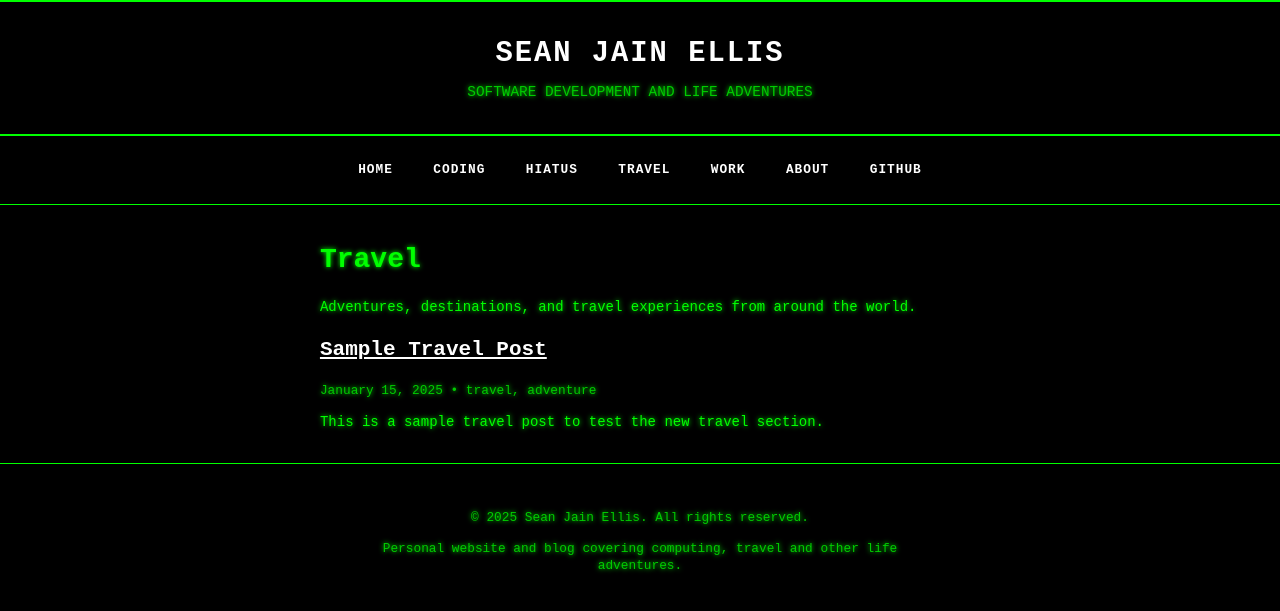
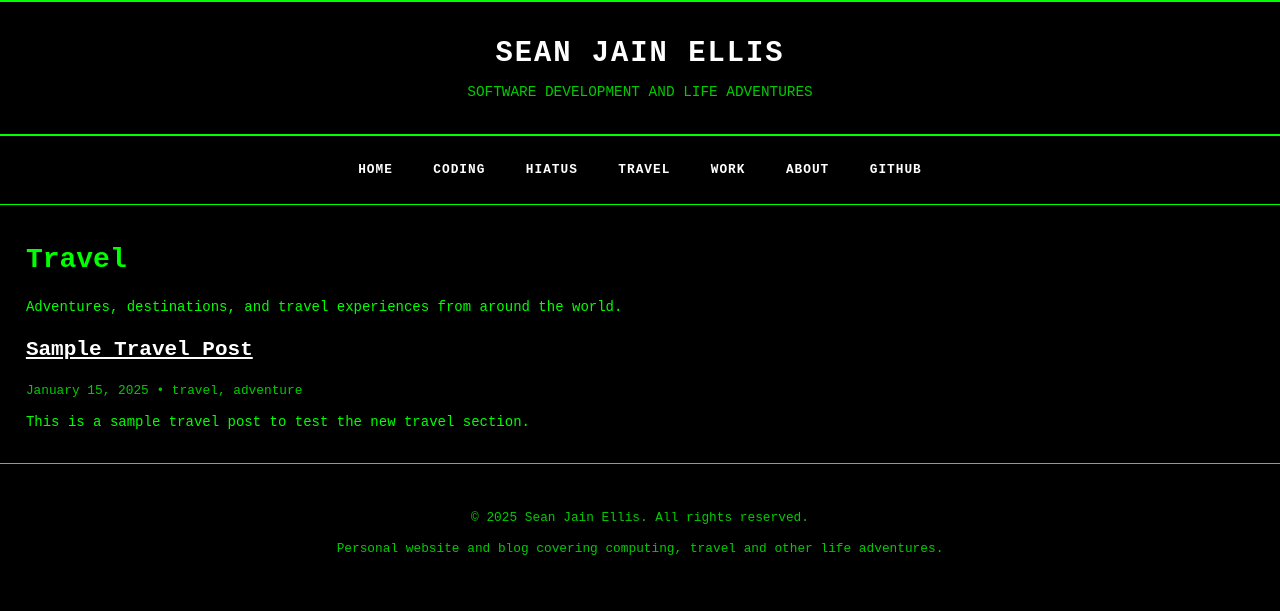
Before and after one commit to bandarji/bandarji.github.io, a Jekyll site: the page built from travel.md, in a window 1280 px wide. Shown: the top 611 px of the page. Built offline with Jekyll 4.4.1, drawn with Linux system fonts in a browser that asks for light colours.

Commit message:
Remove text shadowing

```diff
--- a/_config.yml
+++ b/_config.yml
@@ -3,6 +3,9 @@ title: "Sean Jain Ellis"
 subtitle: "Software Development and Life Adventures"
 description: "Personal website and blog covering computing, travel and other life adventures."
 github: "https://github.com/bandarji"
+
+# Category pages
+permalink: /categories/:category/
 
 # Theme configuration (using custom theme)
 plugins:
--- a/assets/css/custom.css
+++ b/assets/css/custom.css
@@ -41,7 +41,6 @@ body {
   margin: 0;
   padding: 0;
   font-size: 14px;
-  text-shadow: 0 0 5px var(--terminal-green);
   min-height: 100vh;
 }
 
@@ -98,7 +97,7 @@ body {
 
 /* Main content */
 .site-content {
-  max-width: 80ch;
+  max-width: 150ch;
   margin: 0 auto;
   padding: 1rem;
 }
@@ -381,6 +380,28 @@ body {
   text-shadow: none !important;
 }
 
+/* Category pages */
+.category-page h1 {
+  color: var(--terminal-green-bright);
+  font-size: 1.4rem;
+  font-weight: bold;
+  margin-bottom: 2rem;
+  text-transform: uppercase;
+  letter-spacing: 1px;
+  border-bottom: 1px solid var(--terminal-green);
+  padding-bottom: 1rem;
+}
+
+.category-page .post-preview {
+  margin-bottom: 2rem;
+  padding-bottom: 1rem;
+  border-bottom: 1px solid var(--terminal-gray);
+}
+
+.category-page .post-preview:last-child {
+  border-bottom: none;
+}
+
 /* Terminal cursor effect - only on home page */
 .home-content::after {
   content: "_";
```
